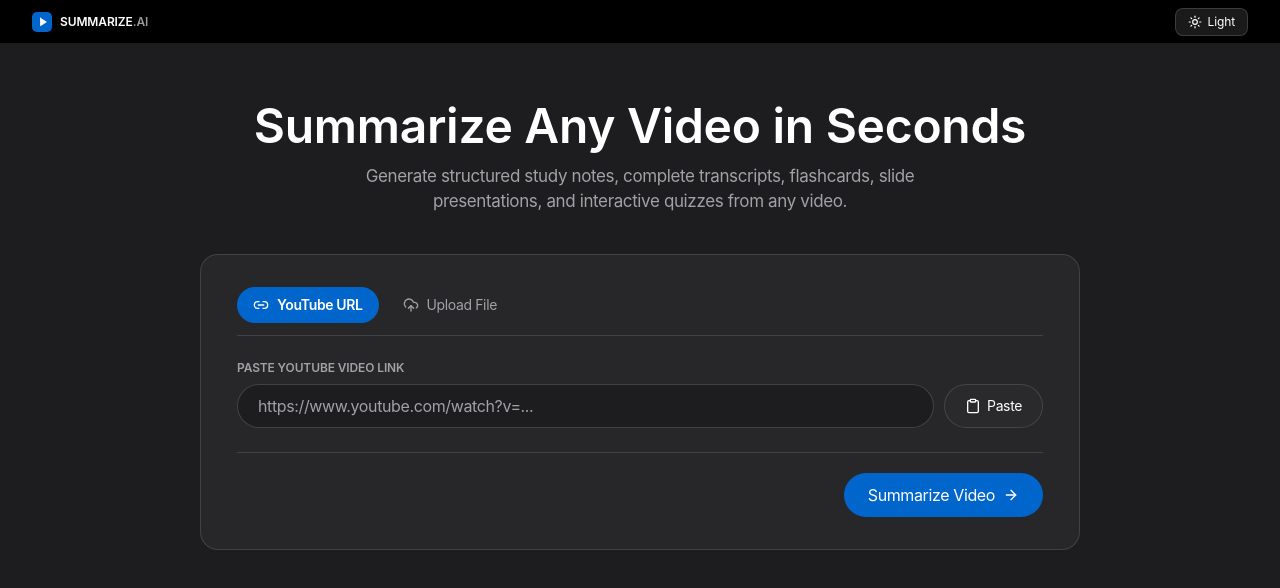
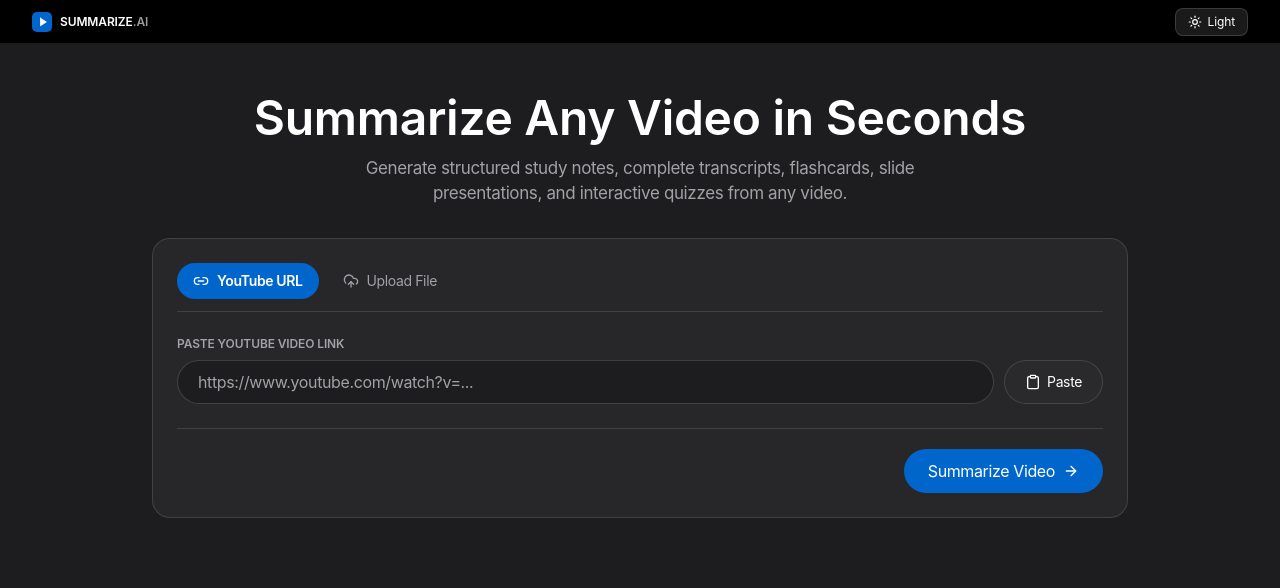
Before and after one commit to kapilmewada74/multimodal-video-summarizer, a Next.js app in the folder frontend/: page / in a window 1280 px wide. Shown: the top 588 px of the page. Built offline with nearby package versions, Linux system fonts and the light colour scheme.

Commit message:
fix(ui): eliminate excess horizontal spacing and balance left/right card gutters

```diff
--- a/frontend/src/app/page.tsx
+++ b/frontend/src/app/page.tsx
@@ -150,9 +150,9 @@ export default function Home() {
     <div className="min-h-screen flex flex-col bg-[var(--bg-app)] text-[var(--text-main)] transition-colors">
       <Navbar theme={theme} onToggleTheme={toggleTheme} />
 
-      <main className="flex-1 max-w-[960px] w-full mx-auto px-4 sm:px-8 md:px-10 py-10 sm:py-14">
+      <main className="flex-1 max-w-5xl w-full mx-auto px-4 sm:px-6 py-8 sm:py-12">
         {/* Clean Hero Section */}
-        <div className="text-center mb-10 no-print">
+        <div className="text-center mb-8 no-print">
           <h1 className="text-3xl sm:text-[48px] font-semibold tracking-[-0.28px] leading-[1.08] mb-3 text-[var(--text-main)]">
             Summarize Any Video in Seconds
           </h1>
@@ -174,7 +174,7 @@ export default function Home() {
 
         {/* Minimal Clean Loading Indicator */}
         {job && (job.status === "processing" || job.status === "queued") && (
-          <div className="flex flex-col items-center justify-center py-10 px-6 sm:px-9 my-8 bg-[var(--card-bg)] border border-[var(--card-border)] rounded-[18px] text-center no-print">
+          <div className="flex flex-col items-center justify-center py-10 px-6 my-8 bg-[var(--card-bg)] border border-[var(--card-border)] rounded-[18px] text-center no-print">
             <div className="w-9 h-9 border-[2.5px] border-[var(--card-border)] border-t-[#0066cc] rounded-full animate-spin mb-4" />
             <h3 className="text-base font-semibold tracking-[-0.2px] text-[var(--text-main)]">Generating summary...</h3>
             <p className="text-sm text-[var(--text-muted)] mt-1 max-w-sm">
--- a/frontend/src/components/OutputWorkspace.tsx
+++ b/frontend/src/components/OutputWorkspace.tsx
@@ -283,7 +283,7 @@ export function OutputWorkspace({ result, onToast }: OutputWorkspaceProps) {
   const safeFilename = (result.title || "video").toLowerCase().replace(/[^a-z0-9]+/g, "_").slice(0, 40);
 
   return (
-    <div className="bg-[var(--card-bg)] border border-[var(--card-border)] rounded-[18px] p-6 sm:px-9 sm:py-8 mb-8 print-content transition-colors">
+    <div className="bg-[var(--card-bg)] border border-[var(--card-border)] rounded-[18px] p-6 mb-8 print-content transition-colors">
       {/* Title & Actions Bar */}
       <div className="flex items-center justify-between gap-4 border-b border-[var(--card-border)] pb-5 mb-6 no-print min-h-[42px]">
         <div className="flex-1 min-w-0">
--- a/frontend/src/components/ToolCard.tsx
+++ b/frontend/src/components/ToolCard.tsx
@@ -56,7 +56,7 @@ export function ToolCard({ isProcessing, onSubmitUrl, onSubmitUpload, onError }:
   };
 
   return (
-    <div className="bg-[var(--card-bg)] border border-[var(--card-border)] rounded-[18px] p-6 sm:px-9 sm:py-8 mb-8 transition-colors">
+    <div className="bg-[var(--card-bg)] border border-[var(--card-border)] rounded-[18px] p-6 mb-8 transition-colors">
       {/* Pill Tab Switcher */}
       <div className="flex gap-2 border-b border-[var(--card-border)] pb-3 mb-6">
         <button
```
Also changed, not shown: 2 other files (tests, documents, lock files or other folders).
